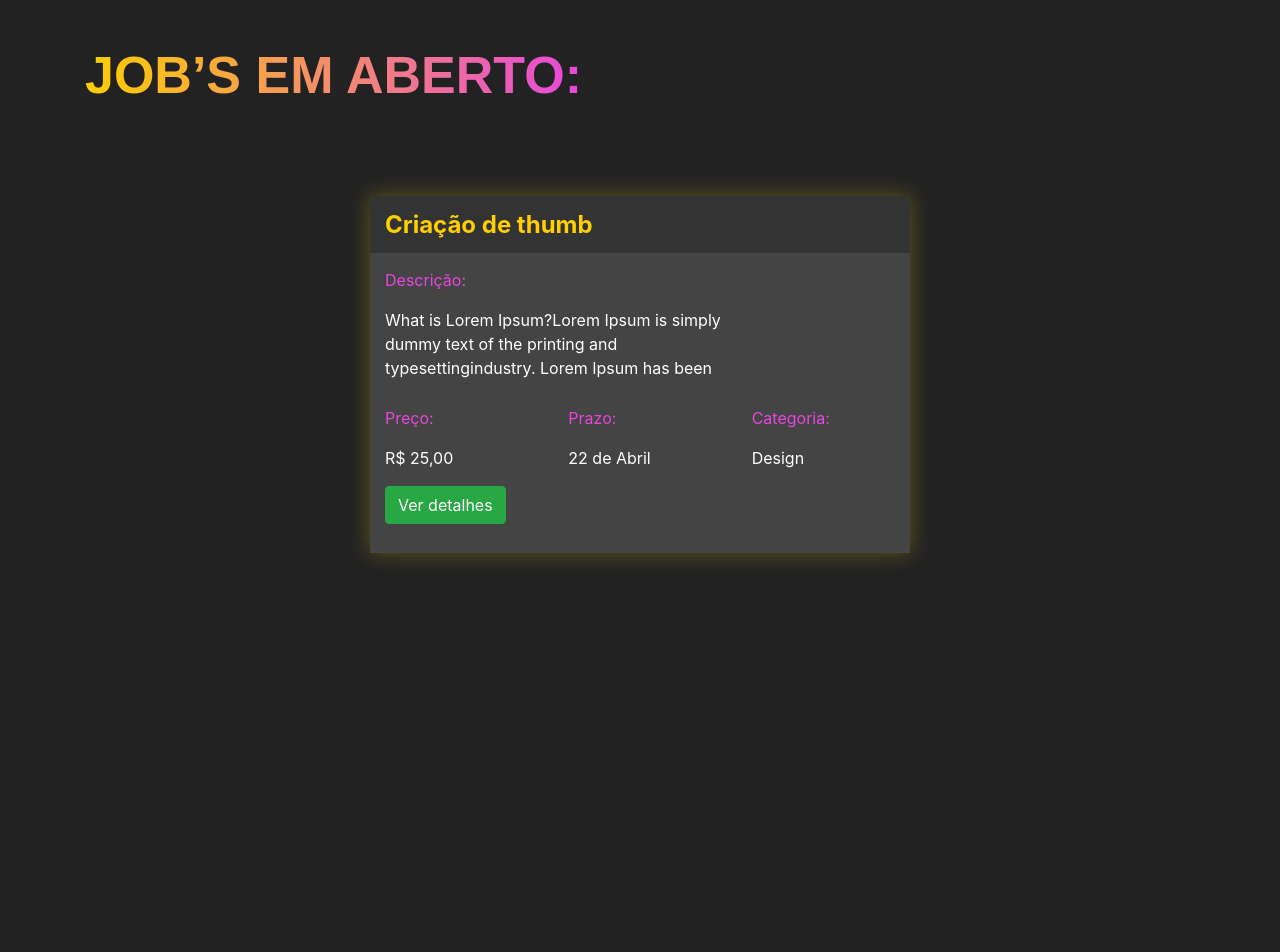
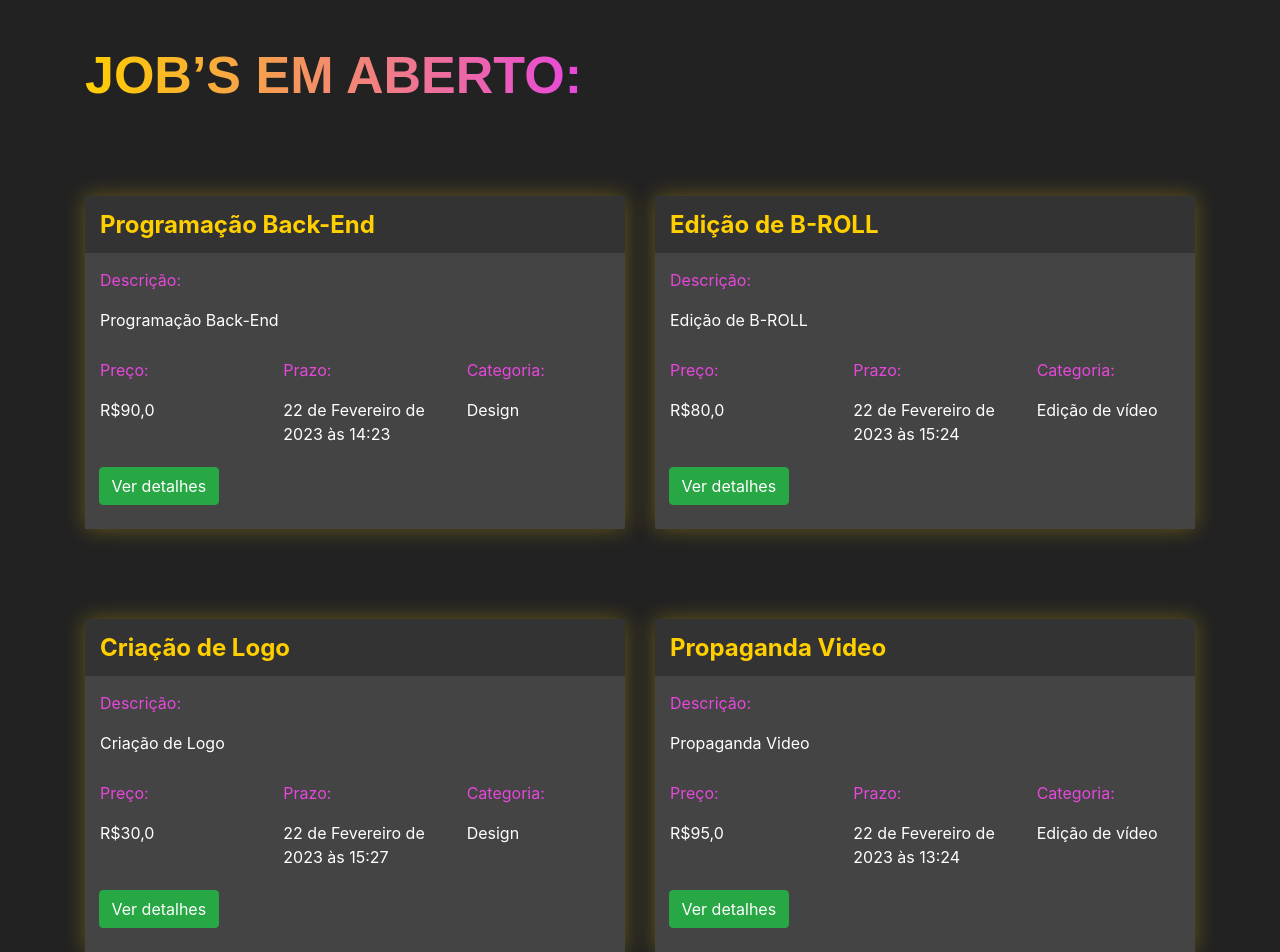
Before and after one commit to Esleynathan/Freelaway, a Django app: page /jobs/encontrar_jobs/ in a window 1280 px wide. Shown: the part 162-1114 px from the top of the page. Before the commit the page ends 724 px from the top, so only its background shows below. Run offline with Django 4.2, Linux system fonts and the light colour scheme; data comes from the database, SQL or seed files in the repository; both versions use the stored data as it was after the commit.

Commit message:
Freelaway |Barra de navegação e CSS da barra, Adc botão Logout na barra, Def Encontrar_jobs, Exibir jobs no template, Criar Filtros e Alterar Form.

```diff
--- a/jobs/templates/encontrar_jobs.html
+++ b/jobs/templates/encontrar_jobs.html
@@ -7,13 +7,12 @@
 
 
 {% block 'body' %}
-
 <div class="container">
     <br>
     <br>
     <div class="row">
         <div class="col-sm">
-        <form action="/teste" method="POST">
+        <form action="{% url 'encontrar_jobs' %}" method="GET">{% csrf_token %}
             <input type="text" class="form-control" placeholder="Preço mínimo" name="preco_minimo">
             <br>
             <input type="text" class="form-control" placeholder="Preço máximo" name="preco_maximo">
@@ -28,7 +27,7 @@
         <div class="col-sm">
             <select class="form-control" name="categoria">
                 <option value="D">Design</option>
-                <option value="EV">Edição de vídeo</option>
+                <option value="EV">Edição de Vídeo</option>
             </select>
             <br>
             <input type="submit" class="btn btn-success btn-lg" value="FILTRAR">
@@ -41,43 +40,49 @@
 
     <h2 class="titulo">JOB’S EM ABERTO:</h2>
     <div class="row justify-content-around">
+
+        {% for job in jobs %}
             <div class="col-6 row-card">
-
                 <div class="card-job">
                     <div class="header-job">
-                    <h4 class="titulo-job">Criação de thumb</h4>
+                     <h4 class="titulo-job">{{job.titulo}}</h4>
                     </div>
 
                     <div class="body-job">
                         <p class="titulo-body">Descrição:</p>
                         <div style="width: 70%">
-                        <p>What is Lorem Ipsum?Lorem Ipsum is simply
-                        dummy text of the printing and
-                        typesettingindustry. Lorem Ipsum has been</p>
+                            <p>{{job.descricao}}</p>
                         </div>
 
                         <div class="row">
                             <div class="col-4">
                                 <p class="titulo-body">Preço:</p>
-                            <p>R$ 25,00</p>
+                                <p>R${{job.preco}}</p>
                             </div>
 
                             <div class="col-4">
                                 <p class="titulo-body">Prazo:</p>
-                            <p>22 de Abril</p>
+                                <p>{{job.prazo_entrega}}</p>
                             </div>
 
                             <div class="col-4">
                                 <p class="titulo-body">Categoria:</p>
-                            <p>Design</p>
+                                <p>{% if job.categoria == 'D'%}
+                                    Design
+                                    {% elif job.categoria == 'EV'%}
+                                    Edição de vídeo
+                                    {% endif %}
+                                </p>
                             </div>
                         </div>
 
-                    <button class="btn btn-success">Ver detalhes</button>
+                    </div>
+                    &nbsp&nbsp&nbsp<button class="btn btn-success">Ver detalhes</button>
                     <br>
                     <br>
                 </div>
             </div>
+        {% endfor %}
     </div>
 </div>
 
--- a/jobs/views.py
+++ b/jobs/views.py
@@ -1,4 +1,42 @@
 from django.shortcuts import render
+from . models import Jobs
+from datetime import datetime
 
 def encontrar_jobs(request):
-    return render(request, 'encontrar_jobs.html')
+    if request.method == "GET":
+        preco_minimo = request.GET.get('preco_minimo')
+        preco_maximo = request.GET.get('preco_maximo')
+
+        prazo_minimo = request.GET.get('prazo_minimo')
+        prazo_maximo = request.GET.get('prazo_maximo')
+        categoria = request.GET.get('categoria')
+
+        if preco_minimo or preco_maximo or prazo_minimo or prazo_maximo or categoria:
+            if not preco_minimo:
+                preco_minimo = 0
+
+            if not preco_maximo:
+                preco_maximo = 999999
+
+            if not prazo_minimo:
+                prazo_minimo = datetime(year=1900, month=1, day=1)
+
+            if not prazo_maximo:
+                prazo_maximo = datetime(year=3000, month=1, day=1)
+
+            if categoria == 'D':
+                categoria = ['D',]
+            elif categoria == 'EV':
+                categoria = ['EV',]
+
+            jobs = Jobs.objects.filter(preco__gte=preco_minimo)\
+            .filter(preco__lte=preco_maximo)\
+            .filter(prazo_entrega__gte=prazo_minimo)\
+            .filter(prazo_entrega__lte=prazo_maximo)\
+            .filter(categoria__in=categoria)\
+            .filter(reservado=False)
+
+        else:
+            jobs = Jobs.objects.filter(reservado=False)
+
+        return render(request, 'encontrar_jobs.html', {'jobs': jobs})
--- a/templates/base.html
+++ b/templates/base.html
@@ -7,9 +7,37 @@
 {% block 'head' %}
 {% endblock %}
 <link rel="stylesheet" href="https://cdn.jsdelivr.net/npm/bootstrap@4.6.1/dist/css/bootstrap.min.css">
-<title>{% block 'title' %}
-{% endblock %}</title>
+<title>{% block 'title' %}{% endblock %}</title>
+
+<style>
+    .font-degrade-nav{
+    background-image: linear-gradient(90deg, rgba(255,207,0,1) 0%, rgba(231,71,220,1) 100%);
+    background-clip: text;
+    -webkit-background-clip: text;
+    color: transparent;
+    padding-bottom: 10px;
+    font-size: 20px;
+    font-weight: bold;
+    }
+</style>
+
 </head>
 <body class="fundo">
+{% if user.is_authenticated %}
+    <nav style="background-color: #444;" class="navbar navbar-expand-lg navbar-dark">
+    <a class="navbar-brand" href="#"><span class="font-degrade-nav">FreelaWay</span></a>
+    <button class="navbar-toggler" type="button" data-toggle="collapse" data-target="#navbarNav" aria-controls="navbarNav" aria-expanded
+    <span class="navbar-toggler-icon"></span>
+    </button>
+        <div class="collapse navbar-collapse" id="navbarNav">
+            <ul class="navbar-nav">
+                <li class="nav-item active">
+                    <a class="nav-link" href="#">Encontrar job's</a>
+                </li>
+                <a style="text-align:right;" class="btn btn-danger" href="{% url 'sair' %}">Logout</a>
+            </ul>
+        </div>
+    </nav>
+{% endif %}
 {% block 'body' %}{% endblock %}
 <script src="https://cdn.jsdelivr.net/npm/jquery@3.5.1/dist/jquery.slim.min.js" ></script>
```
Also changed, not shown: db.sqlite3, media/referencias/ev.jfif (deleted), media/referencias/programacao.jpg (added). Lines whose indentation alone changed are shown as unchanged.
